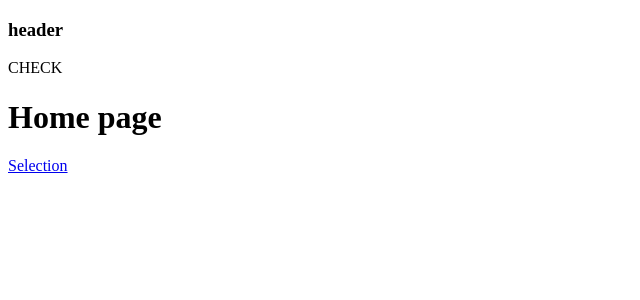
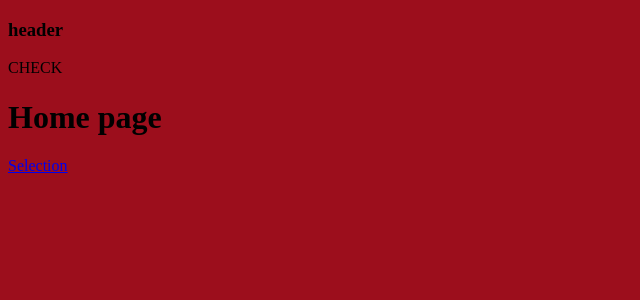
Before and after one commit to kyunwang/van-gogh-app, a Vue app: page / in a window 1280 px wide. Shown: the top 300 px of the page, without its empty margins (0-640 px from the left). Built offline with nearby package versions, Linux system fonts and the light colour scheme; the HTML template or start-up script is replaced by a standard one.

Commit message:
Add background color

```diff
--- a/src/App.vue
+++ b/src/App.vue
@@ -23,3 +23,11 @@
 		}
 	};
 </script>
+
+
+
+<style lang="scss">
+	html, body {
+		background :#9C0E1C;
+	}
+</style>
```
